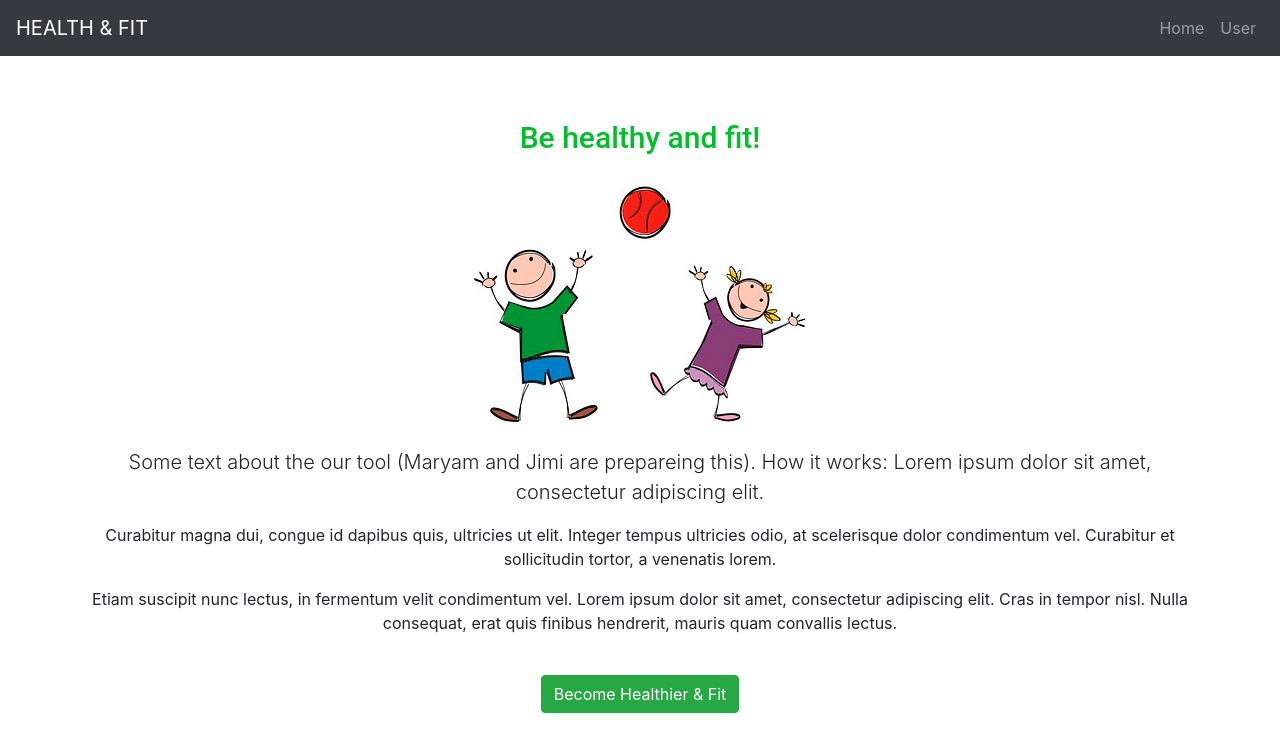
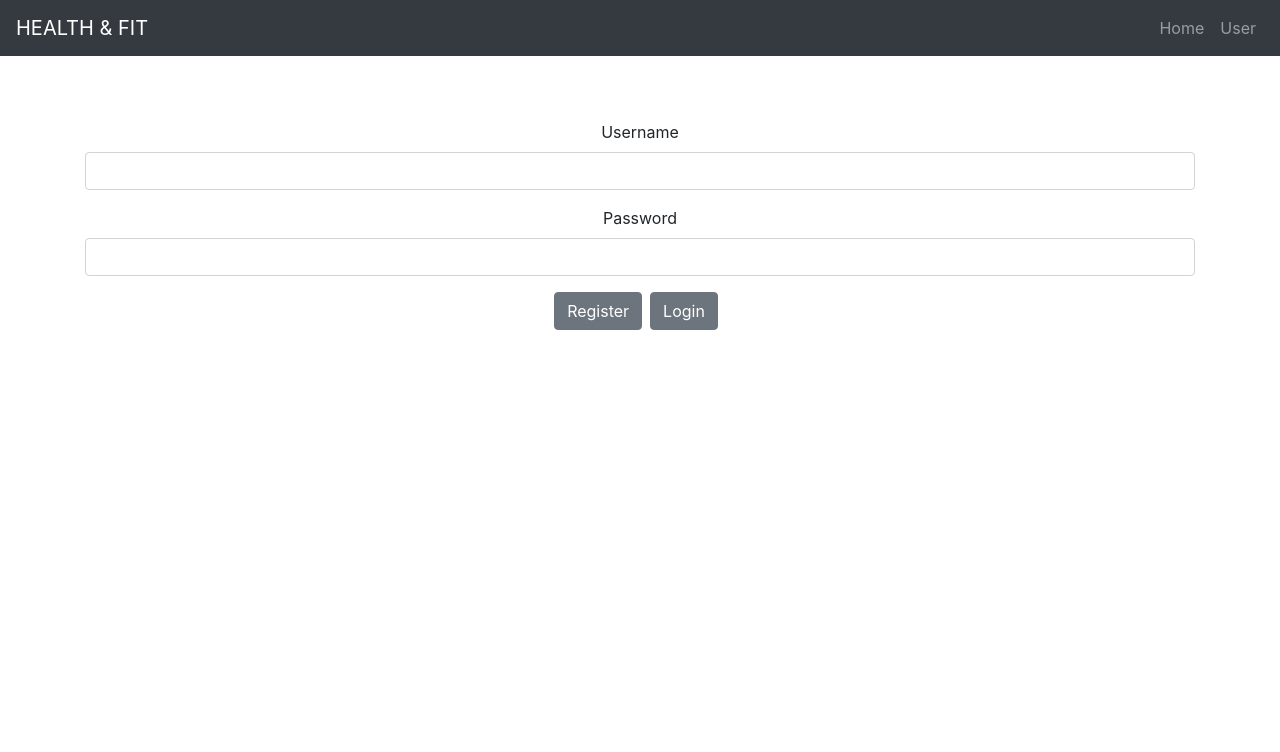
Before and after one commit to websivustot/healthandfit, a React (Create React App) app in the folder frontend/: page /user in a window 1280 px wide. Shown: the top 752 px of the page. Built offline with nearby package versions, Linux system fonts and the light colour scheme.

Commit message:
added mongodb, forntend/backend, router, user Schema, LoginForm

```diff
--- a/frontend/package.json
+++ b/frontend/package.json
@@ -7,6 +7,8 @@
     "jquery": ">=3.0.0",
     "react": "^16.6.3",
     "react-dom": "^16.6.3",
+    "react-router": "^4.3.1",
+    "react-router-dom": "^4.3.1",
     "react-scripts": "2.1.1",
     "reactstrap": "^6.5.0"
   },
--- a/frontend/src/App.js
+++ b/frontend/src/App.js
@@ -1,5 +1,5 @@
 import React, { Component } from 'react';
-import Logo from './logo.png';
+//import Logo from './logo.png';
 import './App.css';
 import {
   Collapse,
@@ -8,13 +8,9 @@ import {
   NavbarBrand,
   Nav,
   NavItem,
-  NavLink,
-  Container,
-  Row,
-  Col,
-  Jumbotron,
-  Button
+  NavLink
 } from 'reactstrap';
+import Main from './components/Main';
 
 class App extends Component {
 
@@ -23,14 +19,73 @@ class App extends Component {
 
     this.toggle = this.toggle.bind(this);
     this.state = {
+        list:[],
+        token:"",
+        isLogged:false,
         isOpen: false
     };
 }
+
+componentDidMount(){
+    if (this.state.isLogged){
+      this.getList();
+    }
+
+}
+
 toggle() {
     this.setState({
         isOpen: !this.state.isOpen
     });
 }
+
+//login API
+
+login = (user) => {
+    let loginObject = {
+        method:"POST",
+        mode:"cors",
+        headers:{"Content-Type":"application/json"},
+        body:JSON.stringify(user)
+    }
+    fetch("/login",loginObject).then((response) => {
+        //console.log(response);
+        if(response.ok){
+        response.json().then((data) => {
+            this.setState({
+            token:data.token,
+            isLogged:true
+            })
+            this.getList(data.token);
+        }).catch((error) => {
+            console.log(error)
+        })
+        } else {
+        alert("wrong credentialls");
+        }
+    }).catch((error) => {
+        console.log(error)
+    })
+}
+
+register = (user) => {
+    let registerObject = {
+        method:"POST",
+        mode:"cors",
+        headers:{"Content-Type":"application/json"},
+        body:JSON.stringify(user)
+    }
+    fetch("/register",registerObject).then((response) => {
+        if(response.ok){
+        alert("Register successful!");
+        } else {
+        alert("Username already in use");
+        }
+    }).catch((error) => {
+        console.log(error)
+    })
+}
+
   render() {
     return (
       <div>
@@ -43,34 +98,12 @@ toggle() {
                           <NavLink href="/">Home</NavLink>
                       </NavItem>
                       <NavItem>
-                          <NavLink href="#">User</NavLink>
+                          <NavLink href="/user">User</NavLink>
                       </NavItem>
                   </Nav>
               </Collapse>
           </Navbar>
-          <Jumbotron className="bg-white">
-              <Container>
-                  <Row>
-                      <Col className="text-center mb-4">
-                        <h1>Be healthy and fit!</h1>
-                        <img src={Logo} alt="Health & Fit" className="img-fluid mb-4 logo"/>
-                        <p className="lead">Some text about the our tool (Maryam and Jimi are prepareing this). How it works: Lorem ipsum dolor sit amet, consectetur adipiscing elit.</p>
-                        <p>Curabitur magna dui, congue id dapibus quis, ultricies ut elit. Integer tempus ultricies odio, at scelerisque dolor condimentum vel. Curabitur et sollicitudin tortor, a venenatis lorem.</p>
-                        <p>Etiam suscipit nunc lectus, in fermentum velit condimentum vel. Lorem ipsum dolor sit amet, consectetur adipiscing elit. Cras in tempor nisl. Nulla consequat, erat quis finibus hendrerit, mauris quam convallis lectus.</p>
-                        <Button
-                            tag="a"
-                            color="success"
-                            size="large"
-                            href="#"
-                            className="mt-4"
-                        >
-                        Become Healthier & Fit
-                        </Button>
-
-                      </Col>
-                  </Row>
-              </Container>
-          </Jumbotron>
+          <Main isLogged={this.state.isLogged}/>
       </div>
     );
   }
--- /dev/null
+++ b/frontend/src/components/LoginForm.js
@@ -0,0 +1,69 @@
+import React from 'react';
+import { ButtonGroup, Button, Form, FormGroup, Label, Input, FormText } from 'reactstrap';
+
+export default class LoginForm extends React.Component {
+
+    constructor(props){
+        super(props);
+        this.state = {
+            username:"",
+            password:""
+        }
+    }
+
+    onChange = (event) => {
+        let state = {}
+        state[event.target.name] = event.target.value;
+        this.setState(state);
+    }
+
+    submit = (event) => {
+        event.preventDefault();
+        if (this.state.username.length === 0 || this.state.password.length === 0) {
+            return
+        }
+        let user = {
+            "username":this.state.username,
+            "password":this.state.password
+        }
+        if(event.target.name === "register") {
+            this.props.register(user)
+        } else {
+            this.props.login(user);
+        }
+    }
+
+    render(){
+        return(
+            <Form>
+                <FormGroup>
+                <Label htmlFor="username">Username</Label>
+                    <Input type="text"
+                            name="username"
+                            onChange={this.onChange}
+                            value={this.state.username}/>
+                </FormGroup>
+
+                <FormGroup>
+                    <Label htmlFor="password">Password</Label>
+                    <Input type="password"
+                            name="password"
+                            onChange={this.onChange}
+                            value={this.state.password}/>
+                </FormGroup>
+
+                <Button onClick={this.submit}
+                        name="register"
+                        className="mr-2 mb-2">Register</Button>
+
+                <Button onClick={this.submit}
+                        name="login"
+                        className="mr-2 mb-2">Login</Button>
+
+
+
+
+            </Form>
+        )
+    }
+}
--- /dev/null
+++ b/frontend/src/components/Main.js
@@ -0,0 +1,51 @@
+import React from 'react';
+import {
+    Container,
+    Row,
+    Col,
+    Jumbotron,
+    Button
+  } from 'reactstrap';
+  import Welcome from './Welcome';
+  import LoginForm from './LoginForm';
+import {BrowserRouter, Switch, Route, Redirect} from 'react-router-dom';
+
+class Main extends React.Component {
+
+    render(){
+        return(
+            <Jumbotron className="bg-white">
+              <Container>
+                  <Row>
+                      <Col className="text-center mb-4">
+                      <BrowserRouter>
+                        <Switch>
+                            <Route exact path="/" render={() =>
+                                this.props.isLogged ?
+                                (<Redirect to="/list"/>) :
+                                (<Welcome/>)
+                            }/>
+
+                            <Route exact path="/user" render={() =>
+                                this.props.isLogged ?
+                                (<Redirect to="/user/id"/>) :
+                                (<LoginForm login={this.props.login}
+                                    register={this.props.register}/>)
+                            }/>
+
+                            <Route path="/list" render={() =>
+                                <h1>List of dishes</h1>
+                            }/>
+
+                        </Switch>
+                      </BrowserRouter>
+
+                    </Col>
+                  </Row>
+              </Container>
+          </Jumbotron>
+        )
+    }
+}
+
+export default Main;
--- /dev/null
+++ b/frontend/src/components/Welcome.js
@@ -0,0 +1,32 @@
+import React from 'react';
+import Logo from '../logo.png';
+import {
+    Button
+  } from 'reactstrap';
+
+class Welcome extends React.Component {
+
+    render(){
+        return(
+            <>
+            <h1>Be healthy and fit!</h1>
+            <img src={Logo} alt="Health & Fit" className="img-fluid mb-4 logo"/>
+            <p className="lead">Become healthier by controlling the energy value of the food you eat.</p>
+            <p>We will calculate your daily energy needs based on your personal data of your gender, weight, height and age.</p>
+            <p>Click the button below to get started.</p>
+            <Button
+                tag="a"
+                color="success"
+                size="large"
+                href="#"
+                className="mt-4"
+            >
+            Become Healthier & Fit
+            </Button>
+            </>
+
+        )
+    }
+}
+
+export default Welcome;
```
Also changed, not shown: 1 other file (tests, documents, lock files or other folders).
